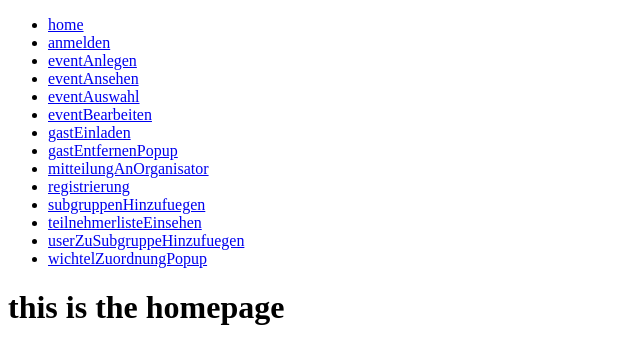
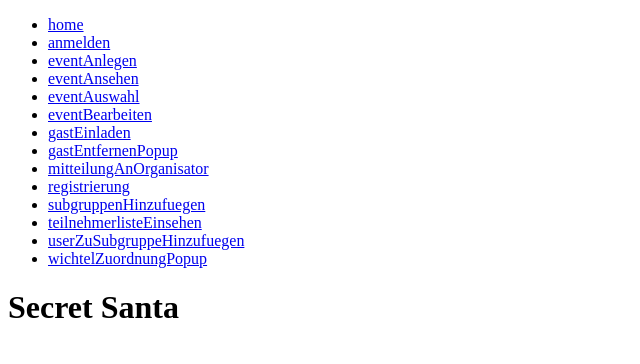
Before and after one commit to pgs3238/WichtelApp2, a React (Create React App) app in the folder src/main/frontend/: page / in a window 1280 px wide. Shown: the top 364 px of the page, without its empty margins (0-640 px from the left). Built offline with nearby package versions, Linux system fonts and the light colour scheme.

Commit message:
test ardit

```diff
--- a/src/main/frontend/src/pages/Home.jsx
+++ b/src/main/frontend/src/pages/Home.jsx
@@ -1,9 +1,9 @@
-
 import React from 'react';
 
 function Home() {
     return (
-        <h1>this is the homepage</h1>
+        <h1>Secret Santa </h1>
+
     );
 }
 
```
